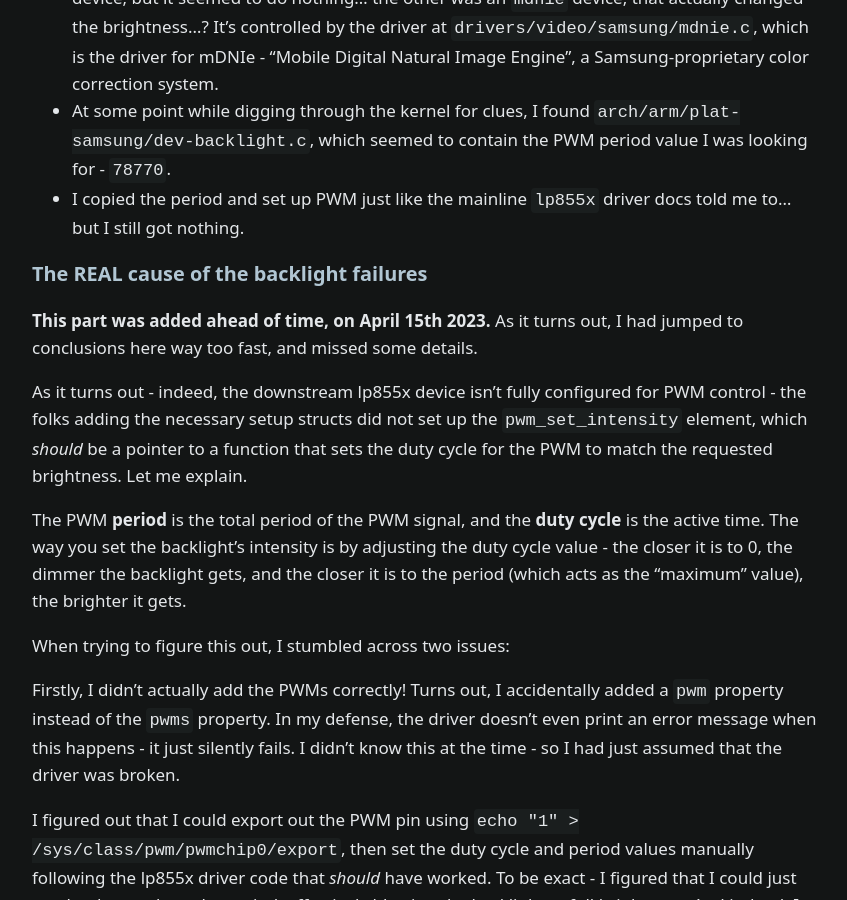
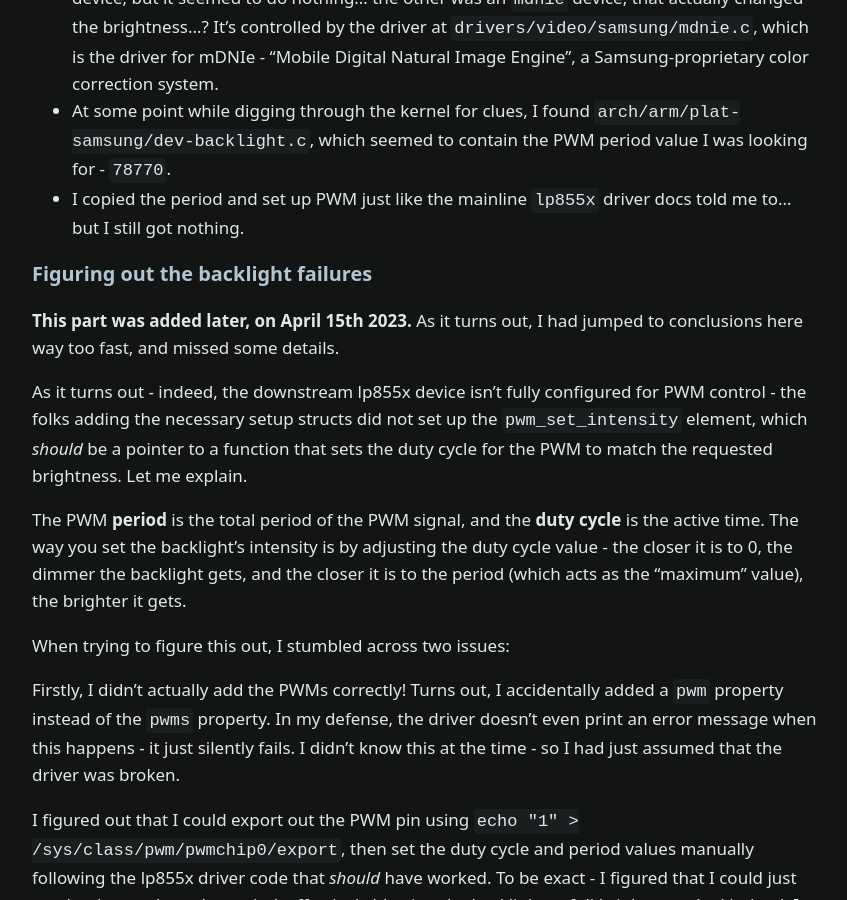
Before and after one commit to knuxify/blog, a Jekyll site: the page built from _posts/2023-04-11-tab3-display.md, in a window 1280 px wide and 900 px high, scrolled down 4828 px. Shown: the whole window, without its empty margins (213-1060 px from the left). Built offline with Jekyll 4.4.1, drawn with Linux system fonts in a browser that asks for light colours; some web fonts are replaced; comment, search, counter and statistics services are not loaded; some of the changed text lies outside the part shown.

Commit message:
make some wording less awkward

```diff
--- a/_posts/2023-04-11-tab3-display.md
+++ b/_posts/2023-04-11-tab3-display.md
@@ -134,9 +134,9 @@ I went through quite a lot of debugging to figure this part out. Here are some o
 * At some point while digging through the kernel for clues, I found `arch/arm/plat-samsung/dev-backlight.c`, which seemed to contain the PWM period value I was looking for - `78770`.
 * I copied the period and set up PWM just like the mainline `lp855x` driver docs told me to... but I still got nothing.
 
-### The REAL cause of the backlight failures
+### Figuring out the backlight failures
 
-**This part was added ahead of time, on April 15th 2023.** As it turns out, I had jumped to conclusions here way too fast, and missed some details.
+**This part was added later, on April 15th 2023.** As it turns out, I had jumped to conclusions here way too fast, and missed some details.
 
 As it turns out - indeed, the downstream lp855x device isn't fully configured for PWM control - the folks adding the necessary setup structs did not set up the `pwm_set_intensity` element, which *should* be a pointer to a function that sets the duty cycle for the PWM to match the requested brightness. Let me explain.
 
```
Also changed, not shown: other parts of _posts/2023-04-11-tab3-display.md (+2 -2 lines).
